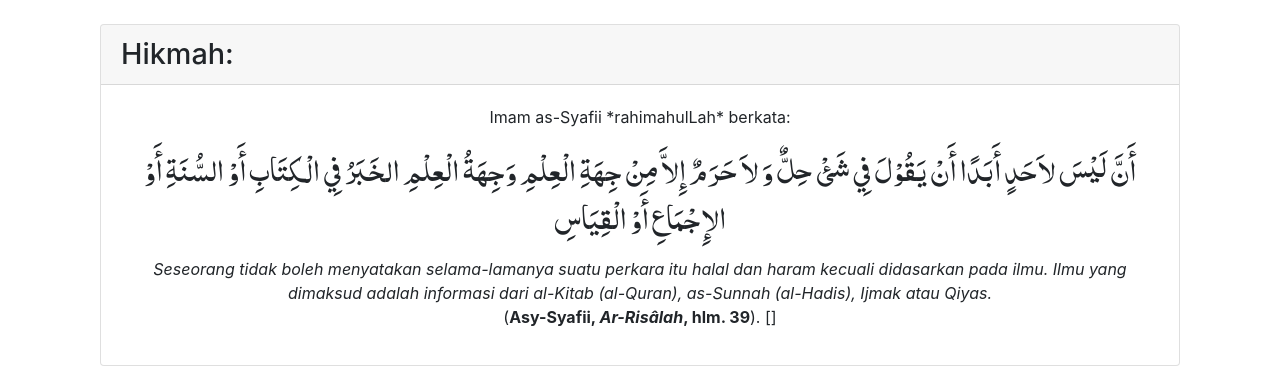
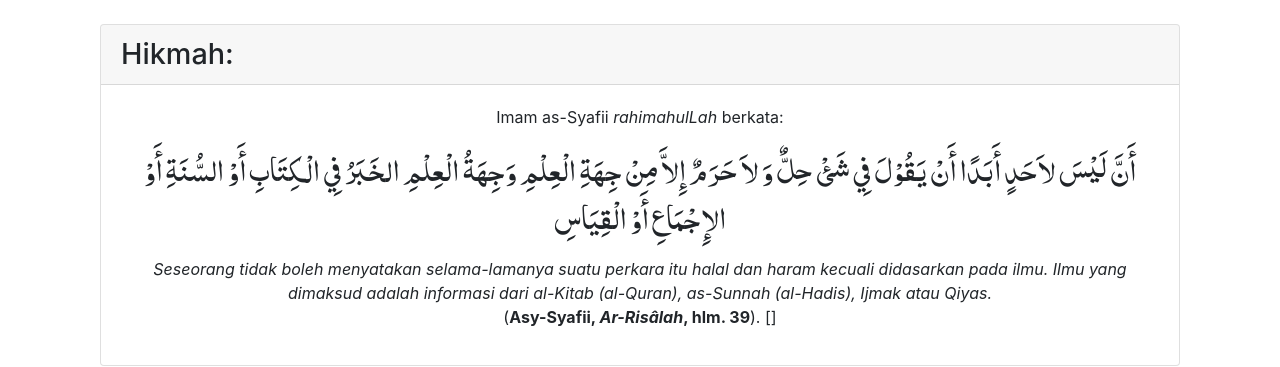
Before and after one commit to bandithijo/buletin-dakwah-kaffah, a Jekyll site: the page built from _posts/2020/2020-08-28-khilafah-dalam-timbangan-syariah-dan-sejarah.md, in a window 1280 px wide and 900 px high, scrolled down 3958 px. Shown: the part 194-561 px from the top of the window. Built offline with Jekyll 4.4.1, drawn with Linux system fonts in a browser that asks for light colours; nearby versions of some CDN libraries.

```diff
--- a/_posts/2020/2020-08-28-khilafah-dalam-timbangan-syariah-dan-sejarah.md
+++ b/_posts/2020/2020-08-28-khilafah-dalam-timbangan-syariah-dan-sejarah.md
@@ -139,7 +139,7 @@ Ulama Nusantara, Syaikh Sulaiman Rasyid, dalam kitab berjudul *Fiqih Islam*, jug
 
 <div class="card-body">
 <p class="text-center">
-Imam as-Syafii *rahimahulLah* berkata:
+Imam as-Syafii <i>rahimahulLah</i> berkata:
 </p>
 
 <p class="text-center-arabic">
```
